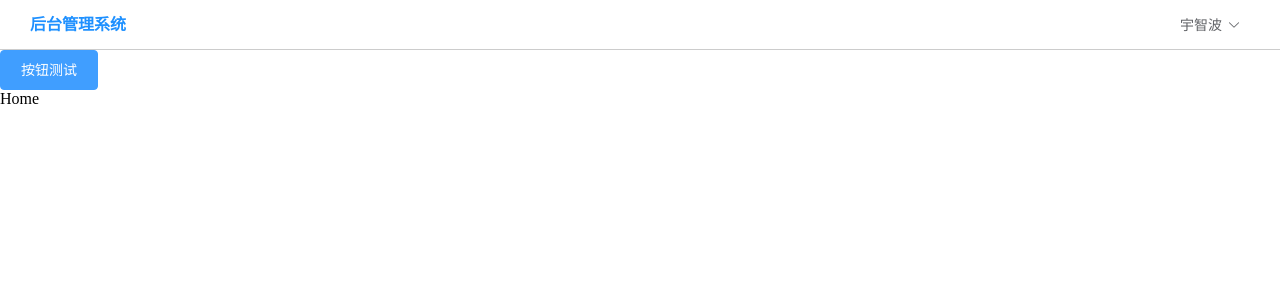
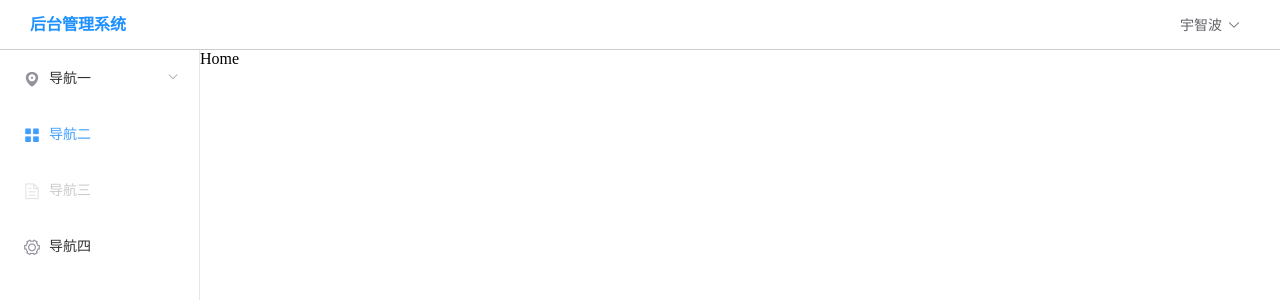
Before and after one commit to dingxiaoqi/springboot_vue, a Vue app in the folder vue_v1/vue/: page / in a window 1280 px wide. Shown: the top 300 px of the page. Built offline with nearby package versions, Linux system fonts and the light colour scheme.

Commit message:
设置侧边栏

```diff
--- a/vue_v1/vue/src/App.vue
+++ b/vue_v1/vue/src/App.vue
@@ -1,19 +1,27 @@
 <template>
   <div id="app">
+<!--    头部-->
     <Header></Header>
-    <el-button type="primary">按钮测试</el-button>
-    <router-view/>
+<!--    主体-->
+    <div style="display: flex">
+<!--      侧边栏-->
+      <Aside/>
+<!--      内容-->
+      <router-view style="flex: 1"/>
+    </div>
   </div>
 
 </template>
 
 <script>
   import Header from "@/components/Header";
+  import Aside from "@/components/Aside";
 
   export default {
     name:"Layout",
     components:{
-      Header
+      Header,
+      Aside
     }
   }
 </script>
--- /dev/null
+++ b/vue_v1/vue/src/components/Aside.vue
@@ -0,0 +1,49 @@
+<template>
+      <el-menu
+          style="width:200px;min-height: calc(100vh - 50px )"
+          default-active="2"
+          class="el-menu-vertical-demo"
+          @open="handleOpen"
+          @close="handleClose">
+        <el-submenu index="1">
+          <template slot="title">
+            <i class="el-icon-location"></i>
+            <span>导航一</span>
+          </template>
+          <el-submenu index="1-4">
+            <template slot="title">选项1</template>
+            <el-menu-item index="1-4-1">选项1</el-menu-item>
+          </el-submenu>
+        </el-submenu>
+        <el-menu-item index="2">
+          <i class="el-icon-menu"></i>
+          <span slot="title">导航二</span>
+        </el-menu-item>
+        <el-menu-item index="3" disabled>
+          <i class="el-icon-document"></i>
+          <span slot="title">导航三</span>
+        </el-menu-item>
+        <el-menu-item index="4">
+          <i class="el-icon-setting"></i>
+          <span slot="title">导航四</span>
+        </el-menu-item>
+      </el-menu>
+</template>
+
+<script>
+export default {
+  name: "Aside",
+  methods: {
+    handleOpen(key, keyPath) {
+      console.log(key, keyPath);
+    },
+    handleClose(key, keyPath) {
+      console.log(key, keyPath);
+    }
+  }
+}
+</script>
+
+<style scoped>
+
+</style>
```
